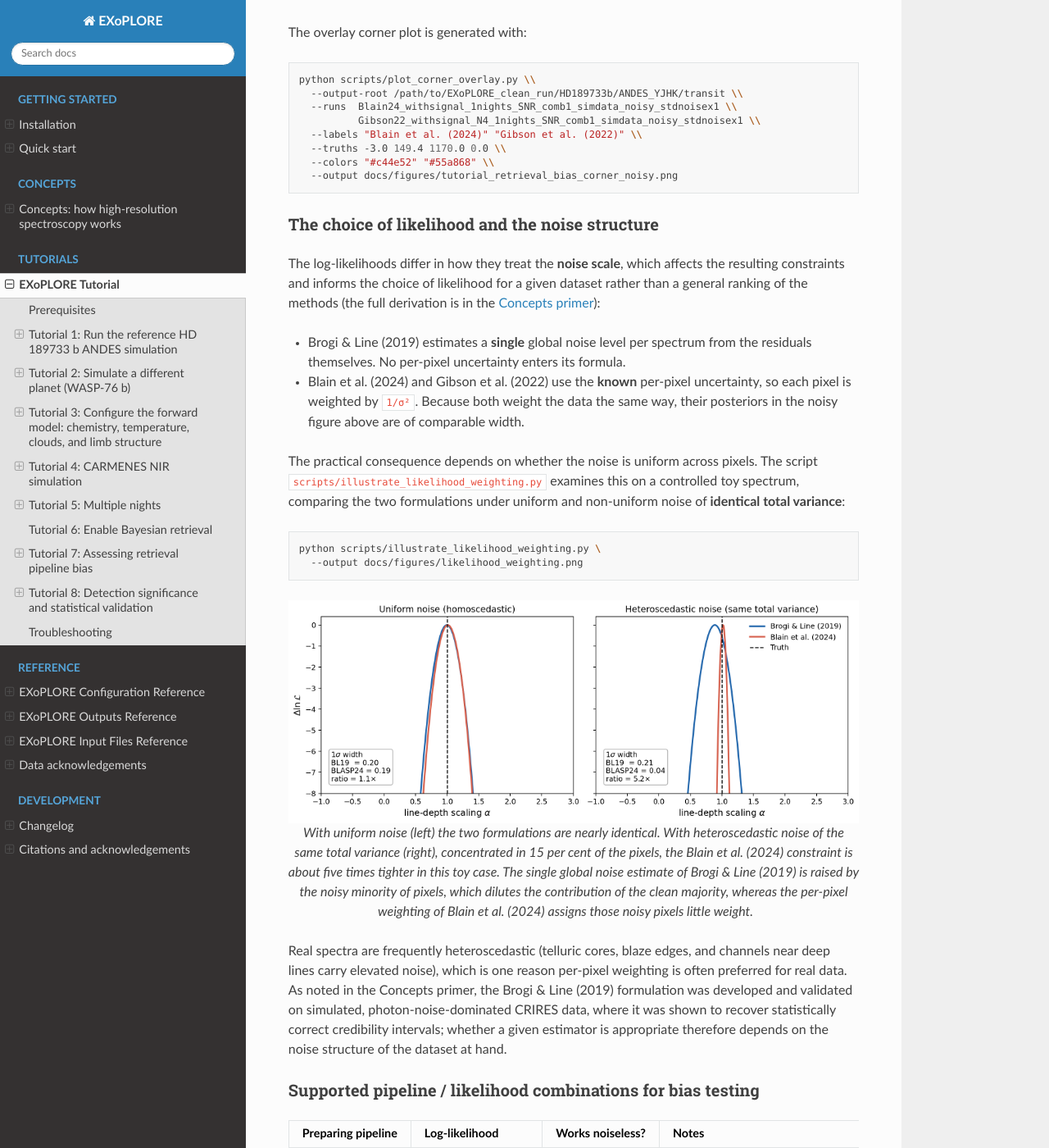
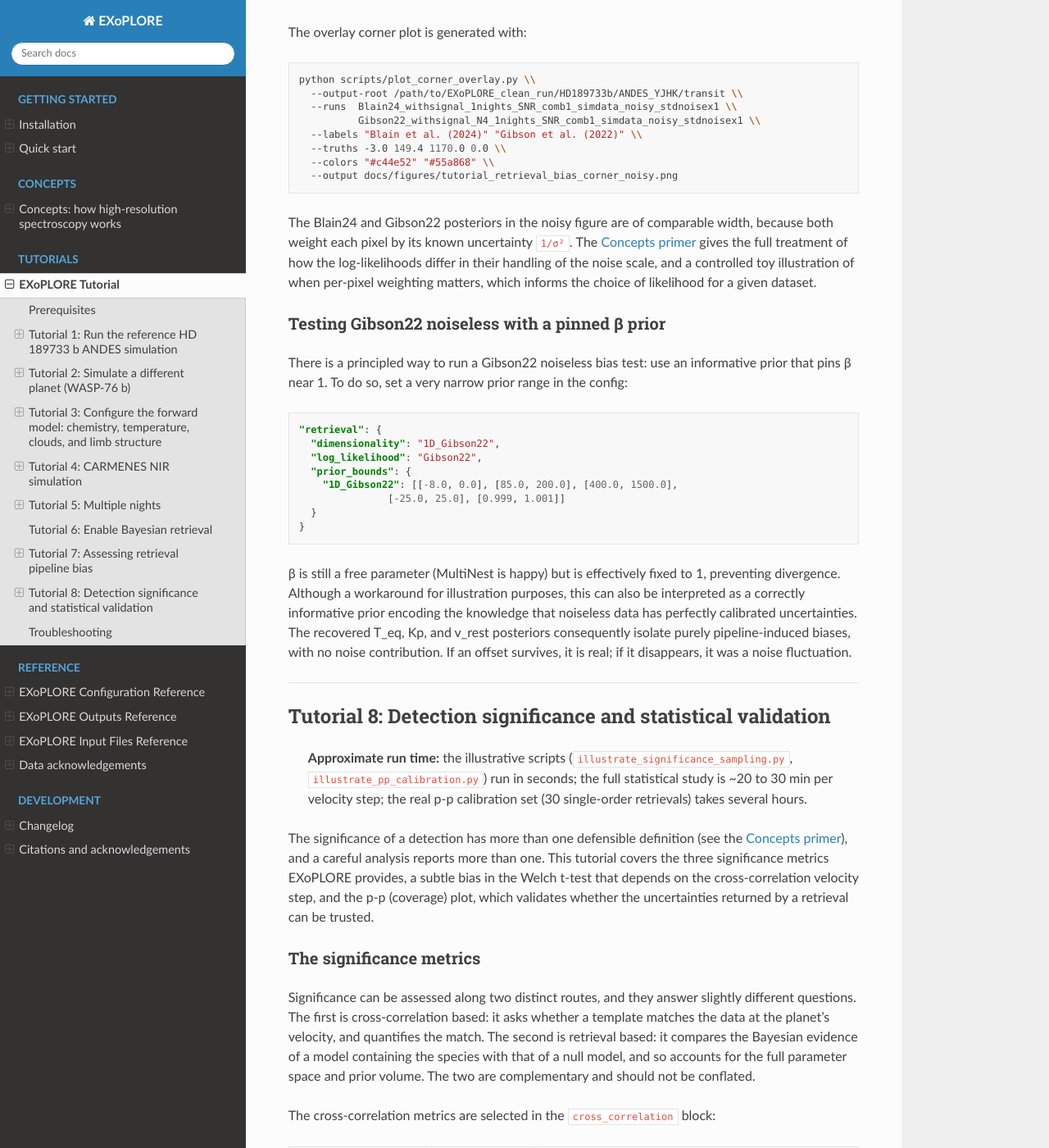
Before and after one commit to asanchezlopezIAA/EXoPLORE, a Sphinx documentation site: the page built from docs/tutorial.md, in a window 1280 px wide and 1400 px high, scrolled down 32820 px. Shown: the whole window at 82% size. Built offline with Sphinx 7.4.7 and the Read the Docs theme 3.1.0, drawn with Linux system fonts in a browser that asks for light colours; some of the changed text lies outside the part shown.

Commit message:
Tutorial 7: drop the supported-combinations table and trim the redundant likelihood-noise discussion

````diff
--- a/docs/tutorial.md
+++ b/docs/tutorial.md
@@ -879,65 +879,14 @@ python scripts/plot_corner_overlay.py \\
   --output docs/figures/tutorial_retrieval_bias_corner_noisy.png
 ```
 
-### The choice of likelihood and the noise structure
+The Blain24 and Gibson22 posteriors in the noisy figure are of comparable width,
+because both weight each pixel by its known uncertainty `1/σ²`. The
+[Concepts primer](concepts.md#5-from-cross-correlation-to-a-likelihood) gives the
+full treatment of how the log-likelihoods differ in their handling of the noise
+scale, and a controlled toy illustration of when per-pixel weighting matters,
+which informs the choice of likelihood for a given dataset.
 
-The log-likelihoods differ in how they treat the **noise scale**, which affects
-the resulting constraints and informs the choice of likelihood for a given
-dataset rather than a general ranking of the methods (the full derivation is in
-the [Concepts primer](concepts.md#5-from-cross-correlation-to-a-likelihood)):
-
-- Brogi & Line (2019) estimates a **single** global noise level per spectrum
-  from the residuals themselves. No per-pixel uncertainty enters its formula.
-- Blain et al. (2024) and Gibson et al. (2022) use the **known** per-pixel
-  uncertainty, so each pixel is weighted by `1/σ²`. Because both weight the data
-  the same way, their posteriors in the noisy figure above are of comparable
-  width.
-
-The practical consequence depends on whether the noise is uniform across
-pixels. The script `scripts/illustrate_likelihood_weighting.py` examines this on
-a controlled toy spectrum, comparing the two formulations under uniform and
-non-uniform noise of **identical total variance**:
-
-```bash
-python scripts/illustrate_likelihood_weighting.py \
-  --output docs/figures/likelihood_weighting.png
-```
-
-```{figure} figures/likelihood_weighting.png
-:width: 100%
-:align: center
-
-With uniform noise (left) the two formulations are nearly identical. With
-heteroscedastic noise of the same total variance (right), concentrated in 15
-per cent of the pixels, the Blain et al. (2024) constraint is about five times
-tighter in this toy case. The single global noise estimate of Brogi & Line
-(2019) is raised by the noisy minority of pixels, which dilutes the contribution
-of the clean majority, whereas the per-pixel weighting of Blain et al. (2024)
-assigns those noisy pixels little weight.
-```
-
-Real spectra are frequently heteroscedastic (telluric cores, blaze edges, and
-channels near deep lines carry elevated noise), which is one reason per-pixel
-weighting is often preferred for real data. As noted in the Concepts primer, the
-Brogi & Line (2019) formulation was developed and validated on simulated,
-photon-noise-dominated CRIRES data, where it was shown to recover statistically
-correct credibility intervals; whether a given estimator is appropriate
-therefore depends on the noise structure of the dataset at hand.
-
-### Supported pipeline / likelihood combinations for bias testing
-
-| Preparing pipeline | Log-likelihood | Works noiseless? | Notes |
-|---|---|---|---|
-| BL19 | BL19 | **Not reliable** | Scale-free likelihood collapses to a near-delta on noiseless data, magnifying any residual model-data mismatch into a spurious offset; omitted from the noiseless test for now |
-| BL19 | Blain24 | Yes | BL19 preparation with the chi-squared Blain24 likelihood (propagated noise) |
-| Blain24 | Blain24 | Yes | Polynomial throughput + telluric removal |
-| Gibson22 | Gibson22 (β pinned) | **Yes** | Set `prior_bounds` to pin β ∈ [0.999, 1.001]; see below |
-| ASL19 | any | **TBD** | SYSREM may over-subtract noiseless data; not yet evaluated |
-| any | Gibson22 (β free) | **No** | β diverges when noise → 0 regardless of preparing pipeline |
-
-For ASL19, `noiseless: false` with realistic noise is the safe choice. Gibson22 with a pinned β prior works correctly on noiseless data, as demonstrated by the corner plot above.
-
-#### Testing Gibson22 noiseless with a pinned β prior
+### Testing Gibson22 noiseless with a pinned β prior
 
 There is a principled way to run a Gibson22 noiseless bias test: use an informative prior that pins β near 1. To do so, set a very narrow prior range in the config:
 
````
